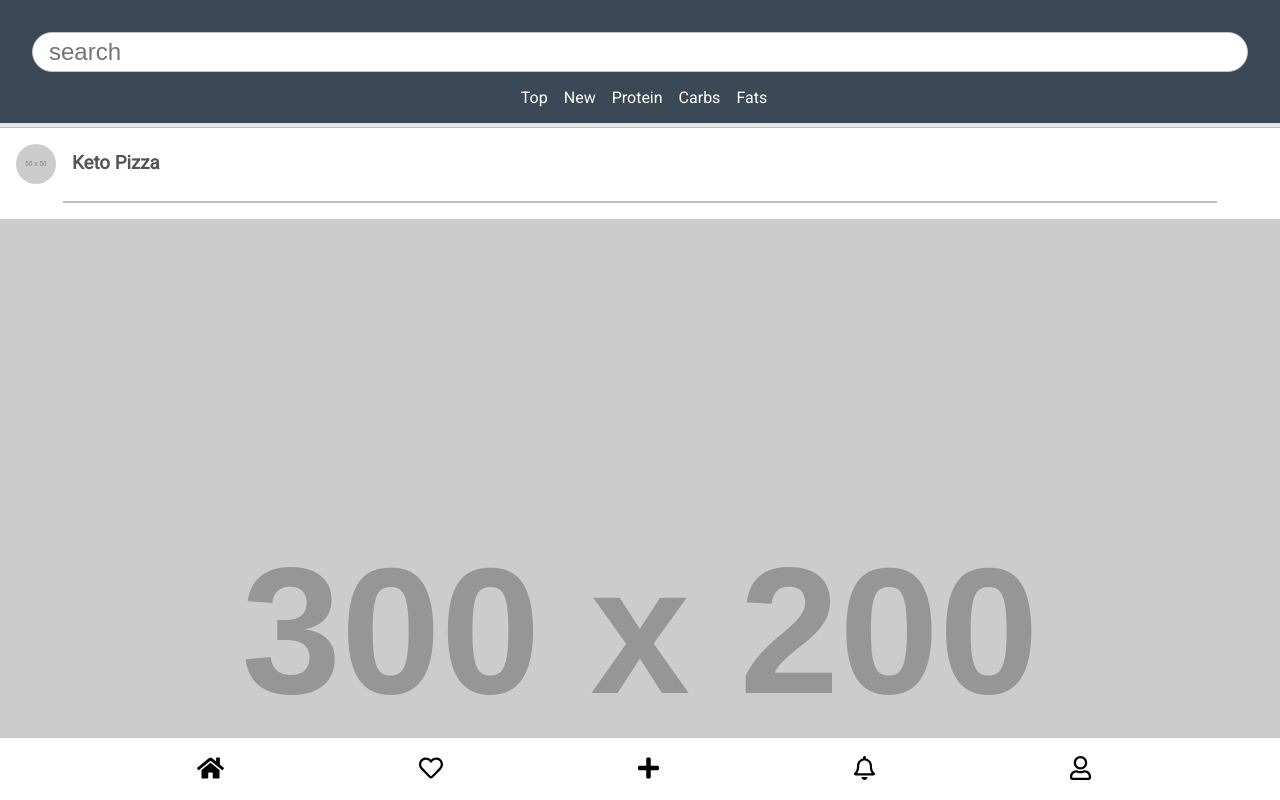
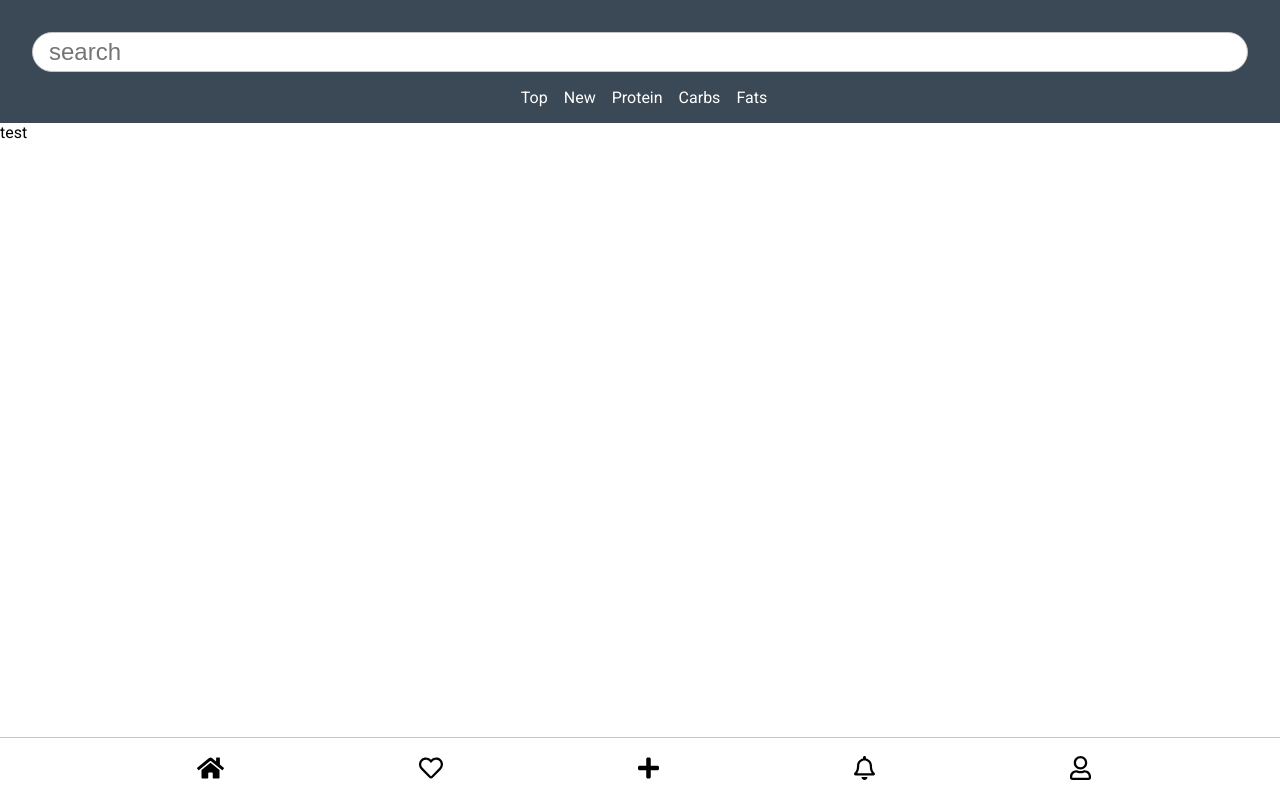
Before and after one commit to mcdanije22/macro_social, a React (Create React App) app in the folder client/: page /addpost in a window 1280 px wide. Shown: the top 800 px of the page. Built offline with nearby package versions, Linux system fonts and the light colour scheme; no server answers.

Commit message:
nav routes

```diff
--- a/client/src/App.js
+++ b/client/src/App.js
@@ -4,6 +4,7 @@ import { Route, Switch } from 'react-router-dom';
 import NavBar from './components/NavBar/NavBar';
 import HomeFeed from './components/homeFeed/HomeFeed';
 import FooterMenu from './components/footerMenu/FooterMenu';
+import addPost from './components/addPost/AddPost';
 // class App extends Component{
 //   constructor(props){
 //     super(props);
@@ -25,7 +26,8 @@ const App = () =>{
       <NavBar />
       <div id = 'main'>
         <Switch>
-          <HomeFeed />
+          <Route exact path='/' component={HomeFeed} />
+          <Route exact path='/addpost' component={addPost} />
         </Switch>
       </div>
       <FooterMenu />
--- /dev/null
+++ b/client/src/components/addPost/AddPost.js
@@ -0,0 +1,16 @@
+import React,{Component} from 'react';
+
+class AddPost extends Component{
+    constructor(){
+        super();
+    }
+    render(){
+        return(
+            <div>
+                test
+            </div>
+        )
+    }
+}
+
+export default AddPost;
--- a/client/src/components/footerMenu/FooterMenu.js
+++ b/client/src/components/footerMenu/FooterMenu.js
@@ -3,16 +3,17 @@ import './footerMenu.scss';
 import { FontAwesomeIcon } from '@fortawesome/react-fontawesome'
 import { faPlus, faHome } from '@fortawesome/free-solid-svg-icons';
 import { faHeart, faBell, faUser } from '@fortawesome/free-regular-svg-icons';
+import { Link } from 'react-router-dom';
 
 const FooterMenu = () =>{
     return(
         <div id = 'footerMenu'>
             <ul id = 'buttonGroup'>
-                <button type='button' className='footerMenuButtons' ><FontAwesomeIcon icon={faHome} /></button>
-                <button type='button' className='footerMenuButtons' ><FontAwesomeIcon icon={faHeart} /></button>
-                <button type='button' className='footerMenuButtons' ><FontAwesomeIcon icon={faPlus} /></button>
-                <button type='button' className='footerMenuButtons' ><FontAwesomeIcon icon={faBell} /></button>
-                <button type='button' className='footerMenuButtons' ><FontAwesomeIcon icon={faUser} /></button>
+                <Link to={'/'} ><button type='button' className='footerMenuButtons' ><FontAwesomeIcon icon={faHome} /></button></Link>
+                <Link to={'/'} ><button type='button' className='footerMenuButtons' ><FontAwesomeIcon icon={faHeart} /></button></Link>
+                <Link to={'/addpost'} ><button type='button' className='footerMenuButtons' ><FontAwesomeIcon icon={faPlus} /></button></Link>
+                <Link to={'/'} ><button type='button' className='footerMenuButtons' ><FontAwesomeIcon icon={faBell} /></button></Link>
+                <Link to={'/'} ><button type='button' className='footerMenuButtons' ><FontAwesomeIcon icon={faUser} /></button></Link>
             </ul>
         </div>
     )
```
Also changed, not shown: client/src/components/addPost/addPost.scss (added).
